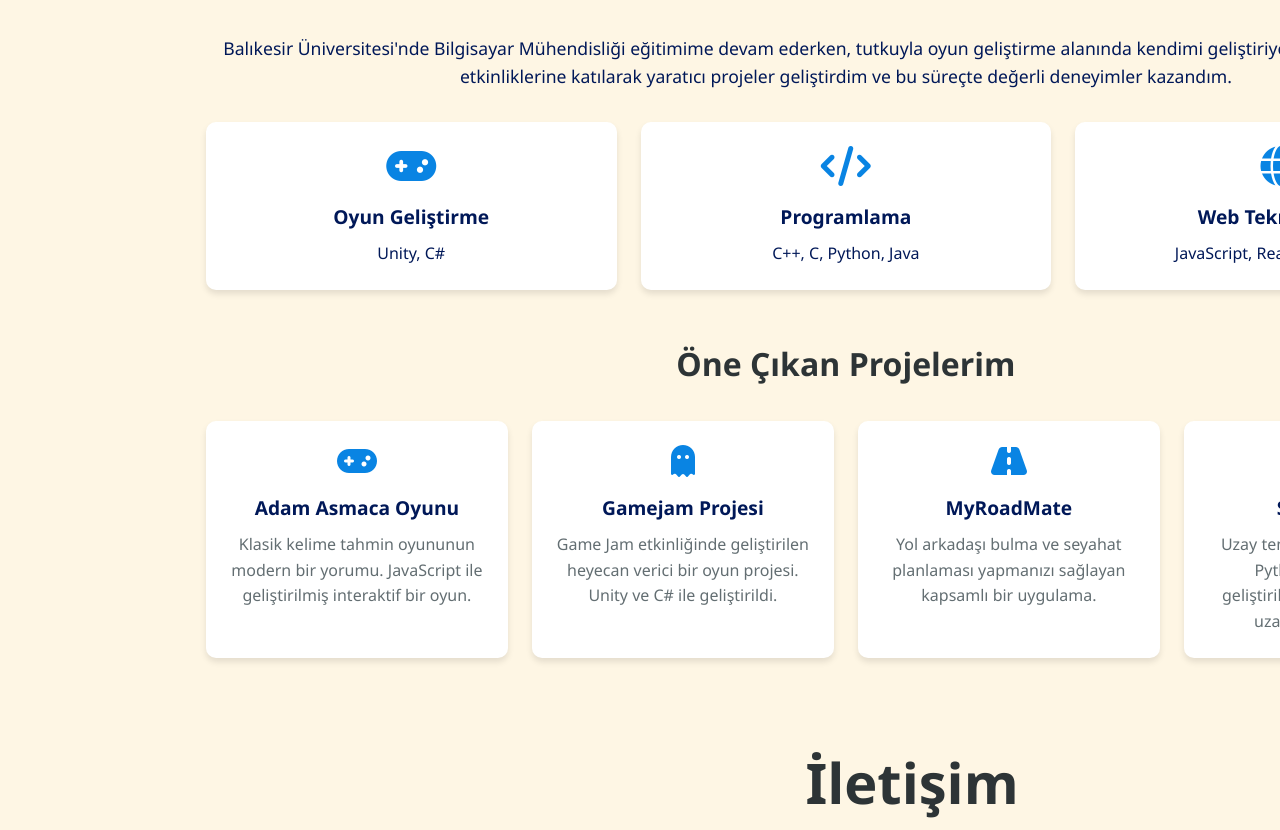
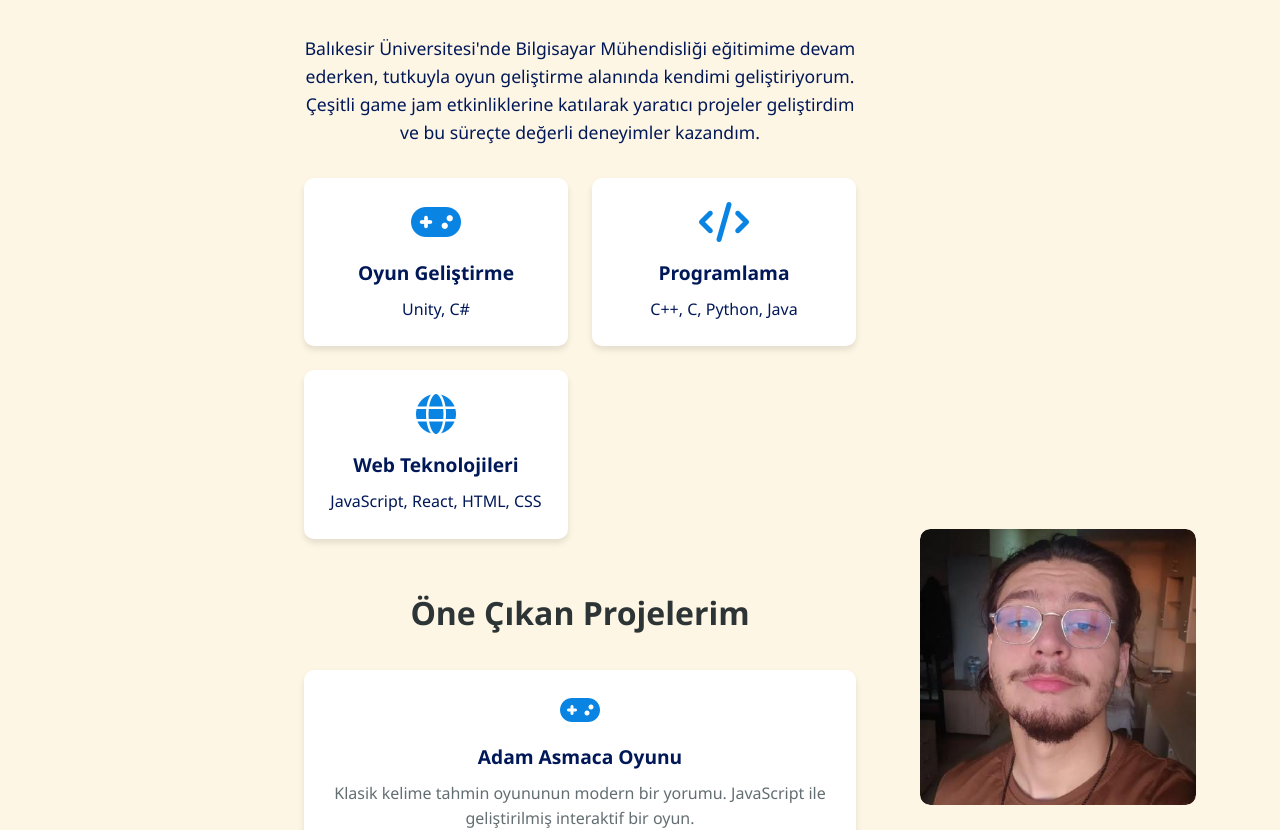
Before and after one commit to Mehmetefeyld/portfolio, a React (Create React App) app in the folder react-portfolio/: page / in a window 1280 px wide. Shown: the part 1082-1912 px from the top of the page. Built offline with nearby package versions, Linux system fonts and the light colour scheme.

Commit message:
final update (umarım)

```diff
--- a/react-portfolio/src/App.css
+++ b/react-portfolio/src/App.css
@@ -10,8 +10,8 @@
   --accent-color: #0984e3;
   --text-light: #ffffff;
   --text-dark: #2d3436;
-  --light-bg: rgba(254, 246, 228, 0.9); /* Arka plan rengini %10 saydam yaptım */
-  --dark-bg: rgba(45, 52, 54, 0.9);
+  --light-bg: #fef6e4;
+  --dark-bg: #2d3436;
   --box-shadow: 0 4px 6px rgba(0, 0, 0, 0.1);
   --transition: all 0.3s ease;
   --container-padding: 2rem;
@@ -20,7 +20,7 @@
 
 html, body {
   overflow-x: hidden;
-  width: 100vw; /* viewport width'e göre ayarladım */
+  width: 100%;
   min-height: 100vh;
 }
 
@@ -36,7 +36,6 @@ body {
 .App {
   display: flex;
   min-height: 100vh;
-  width: 100vw; /* viewport width'e göre ayarladım */
   position: relative;
 }
 
@@ -44,7 +43,7 @@ main {
   flex: 1;
   padding: var(--container-padding);
   min-height: 100vh;
-  width: 100vw; /* viewport width'e göre ayarladım */
+  width: 100%;
   display: flex;
   flex-direction: column;
   align-items: center;
@@ -60,9 +59,9 @@ section {
 }
 
 .container {
-  width: 100vw; /* viewport width'e göre ayarladım */
-  max-width: none; /* max-width sınırlamasını kaldırdım */
-  margin: 0;
+  width: 100%;
+  max-width: 1200px;
+  margin: 0 auto;
   padding: 0 var(--container-padding);
   display: flex;
   flex-direction: column;
--- a/react-portfolio/src/components/About.css
+++ b/react-portfolio/src/components/About.css
@@ -1,7 +1,7 @@
 .about-section {
   background-color: var(--light-bg);
   padding: 6rem 0;
-  width: 100vw;
+  width: 100%;
   position: relative;
   display: flex;
   flex-direction: column;
@@ -13,14 +13,14 @@
   display: flex;
   gap: 4rem;
   align-items: center;
-  width: 100vw;
-  max-width: none;
+  width: 100%;
+  max-width: 1200px;
   justify-content: center;
 }
 
 .about-text {
   flex: 2;
-  max-width: none;
+  max-width: 800px;
   text-align: center;
 }
 
@@ -52,7 +52,7 @@
   grid-template-columns: repeat(auto-fit, minmax(250px, 1fr));
   gap: 1.5rem;
   margin-bottom: 3rem;
-  width: 100vw;
+  width: 100%;
   place-items: center;
 }
 
@@ -99,7 +99,7 @@
   display: grid;
   grid-template-columns: repeat(auto-fit, minmax(280px, 1fr));
   gap: 1.5rem;
-  width: 100vw;
+  width: 100%;
   place-items: center;
 }
 
```
